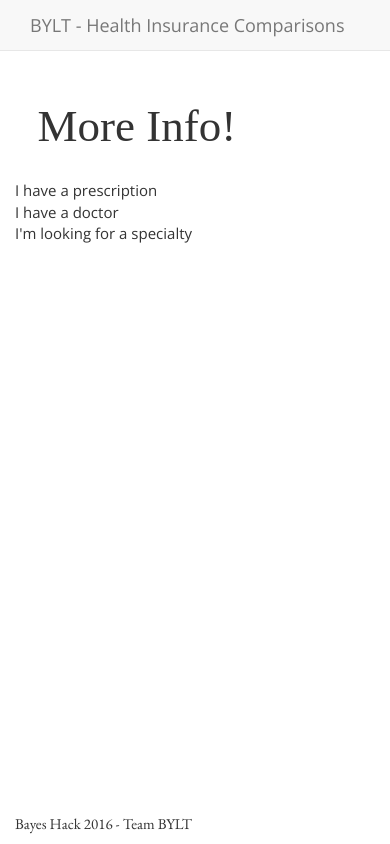
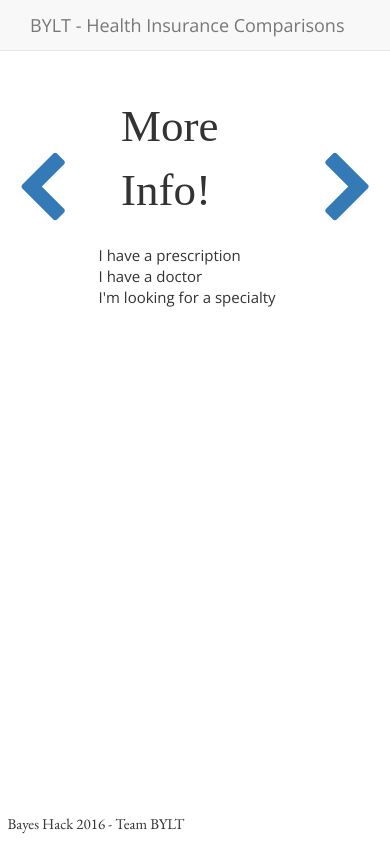
Before and after one commit to CharlesYeh/bayeshack2016, a Flask app: page /form2.html in a window 390 px wide. Run offline with Flask 2, Linux system fonts and the light colour scheme; some libraries are stand-ins or nearby versions; some web fonts are replaced.

Commit message:
linking up form pages

```diff
--- a/static/css/base.css
+++ b/static/css/base.css
@@ -8,19 +8,21 @@ body {
     padding: 0.5em;
 }
 
+.container {
+}
+
 .row {
+    display: flex;
     align-items: center;
 }
 
-.vert-center {
-    align-content: center;
+.content {
 }
 
 .left-aside {
 }
 
 .stuff {
-    justify-content: center;
 }
 
 .right-aside {
--- a/templates/base.html
+++ b/templates/base.html
@@ -15,7 +15,6 @@
     <link href='https://fonts.googleapis.com/css?family=Open+Sans' rel='stylesheet' type='text/css'>
     <link href='https://fonts.googleapis.com/css?family=Fjord+One' rel='stylesheet' type='text/css'>
     <link href='https://fonts.googleapis.com/css?family=EB+Garamond' rel='stylesheet' type='text/css'>
-    <!--<link href='https://cdnjs.cloudflare.com/ajax/libs/webcomponentsjs/0.7.22/webcomponents-lite.min.js' rel='stylesheet'>-->
     <link rel="shortcut icon" href="{{ url_for('static', filename='ico/favicon.ico') }}">
     {% endblock %}
   </head>
@@ -32,15 +31,15 @@
           {% block content %}
           {% endblock %}
         </div>
-        <div class="footer">
-            <hr>
-            {% block footer %}
-            <footer class="footer">
-                <p>Bayes Hack 2016 - Team BYLT</p>
-            </footer>
-        </div>
-        {% endblock %}
     </div>
+    {% block footer %}
+    <div class="footer center">
+        <hr>
+        <footer class="footer">
+            <p>Bayes Hack 2016 - Team BYLT</p>
+        </footer>
+    </div>
+    {% endblock %}
     {% block js_footer %}
       <script src="//ajax.googleapis.com/ajax/libs/jquery/1.10.2/jquery.min.js"></script>
       <script src="//netdna.bootstrapcdn.com/bootstrap/3.0.0/js/bootstrap.min.js"></script>
--- a/templates/form1.html
+++ b/templates/form1.html
@@ -8,6 +8,6 @@
         <div class="self-block">I am a 5 year-old m/f</div>
         <div class="others-block">and need insurance for ___</div>
     </div>
-    <div class="col-md-1"><i class="fa fa-chevron-right fa-5x"></i><div>
+    <div class="col-md-1 right-side"><a href="form2.html"><i class="fa fa-chevron-right fa-5x"></i></a><div>
 </div>
 {% endblock %}
--- a/templates/form2.html
+++ b/templates/form2.html
@@ -1,8 +1,14 @@
 {% extends "base.html" %}
 {% block title %} - Insurance Finder{% endblock %}
 {% block content %}
-<div class="header center">More Info!</div>
-<div class="prescription">I have a prescription</div>
-<div class="doctor">I have a doctor</div>
-<div class="specialty">I'm looking for a specialty</div>
+<div class="row">
+    <div class="col-md-1"><a href="form1.html"><i class="fa fa-chevron-left fa-5x"></i></a></div>
+    <div class="col-md-10">
+        <div class="header center">More Info!</div>
+        <div class="prescription">I have a prescription</div>
+        <div class="doctor">I have a doctor</div>
+        <div class="specialty">I'm looking for a specialty</div>
+    </div>
+    <div class="col-md-1"><a href="plans.html"><i class="fa fa-chevron-right fa-5x"></i></a></div>
+</div>
 {% endblock %}
```
Also changed, not shown: templates/index.html (+8 -6 lines), templates/plans.html (+6 -6 lines).
